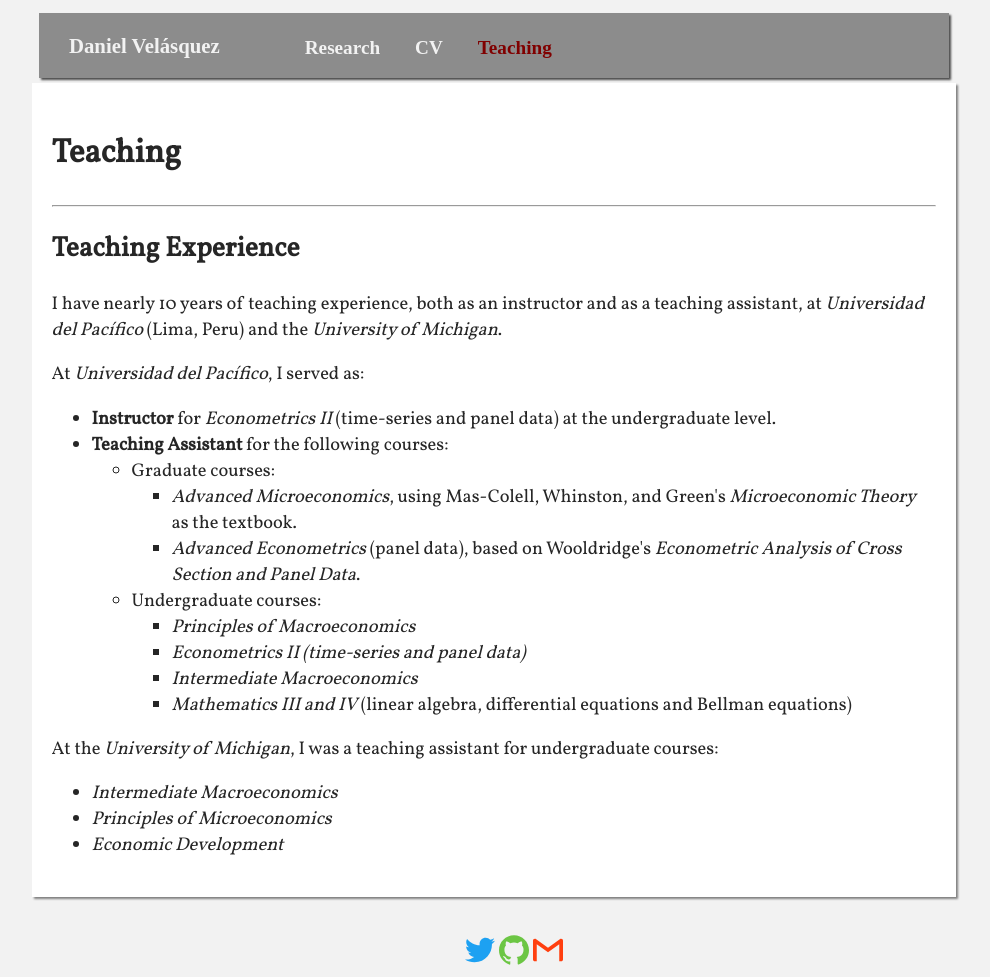
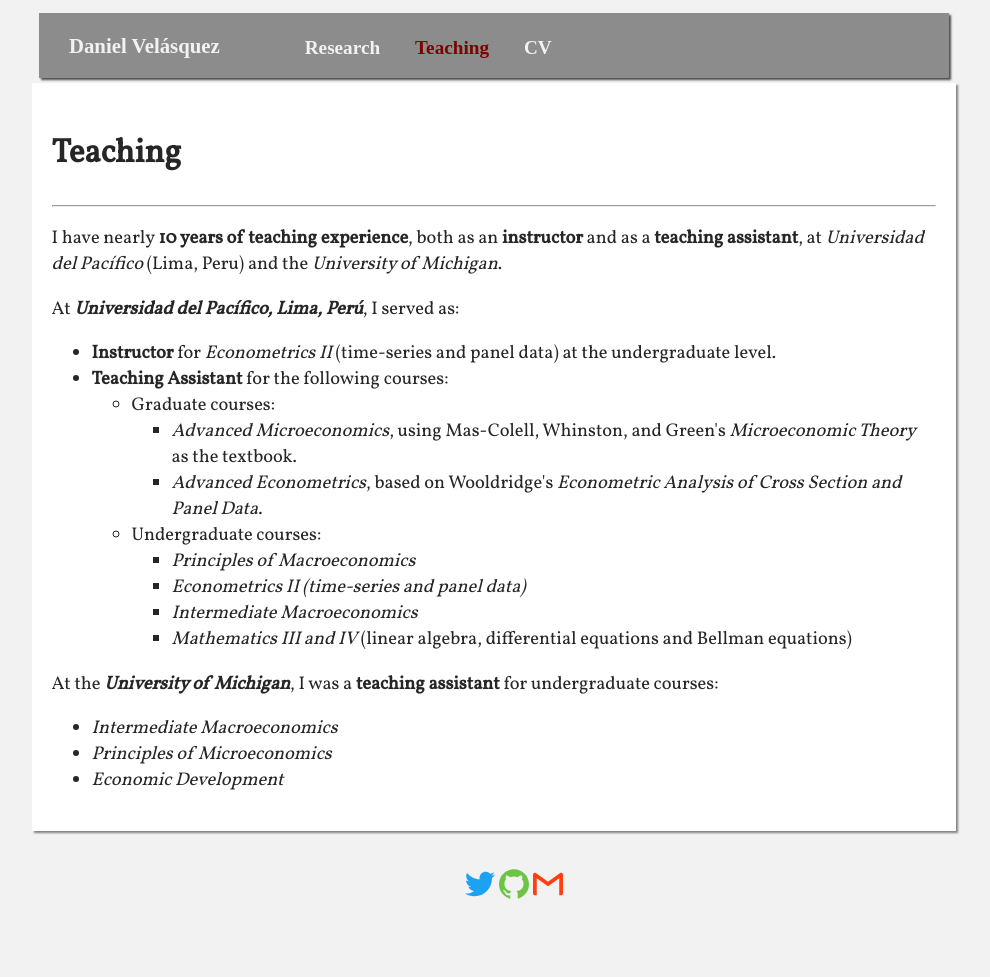
Before and after one commit to dvelasquezc/dvelasquezc.github.io, a Jekyll site: the page built from _pages/teaching.md, in a window 1280 px wide. Shown: the whole page, without its empty margins (146-1136 px from the left). Built offline with Jekyll 4.4.1, drawn with Linux system fonts in a browser that asks for light colours; some web fonts are replaced; after the commit the page ends 911 px from its top, so only the background shows below that.

Commit message:
update teaching page

```diff
--- a/_pages/teaching.md
+++ b/_pages/teaching.md
@@ -7,13 +7,12 @@
 show: "yes"
 ---
 <section id="teaching-experience">
-  <h2>Teaching Experience</h2>
   <p>
-    I have nearly 10 years of teaching experience, both as an instructor and as a teaching assistant, at
+    I have nearly <b>10 years of teaching experience</b>, both as an <b>instructor</b> and as a <b>teaching assistant</b>, at
     <em>Universidad del Pacífico</em> (Lima, Peru) and the <em>University of Michigan</em>.
   </p>
   <p>
-    At <em>Universidad del Pacífico</em>, I served as:
+    At <b><em>Universidad del Pacífico, Lima, Perú</em></b>, I served as:
   </p>
   <ul>
     <li>
@@ -30,7 +29,7 @@
               <em>Microeconomic Theory</em> as the textbook.
             </li>
             <li>
-              <em>Advanced Econometrics</em> (panel data), based on Wooldridge's
+              <em>Advanced Econometrics</em>, based on Wooldridge's
               <em>Econometric Analysis of Cross Section and Panel Data</em>.
             </li>
           </ul>
@@ -48,7 +47,7 @@
     </li>
   </ul>
   <p>
-    At the <em>University of Michigan</em>, I was a teaching assistant for undergraduate courses:
+    At the <b><em>University of Michigan</em></b>, I was a <b>teaching assistant</b> for undergraduate courses:
   </p>
   <ul>
     <li><em>Intermediate Macroeconomics</em></li>
```
Also changed, not shown: _pages/cv.md (+1 -1 lines), _pages/research.md (+5 -2 lines), index.md (+1 -1 lines).
